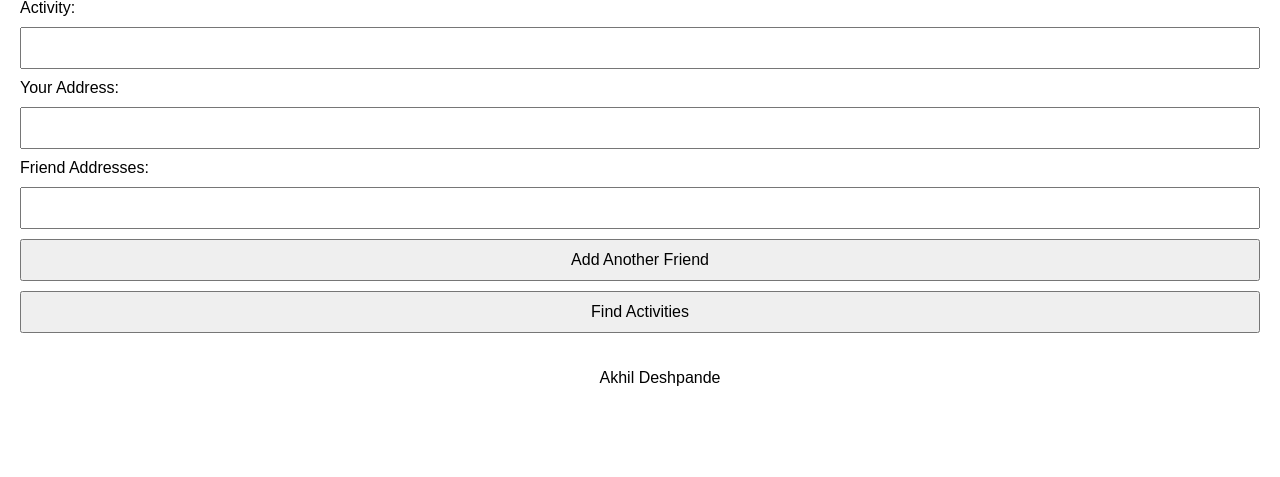
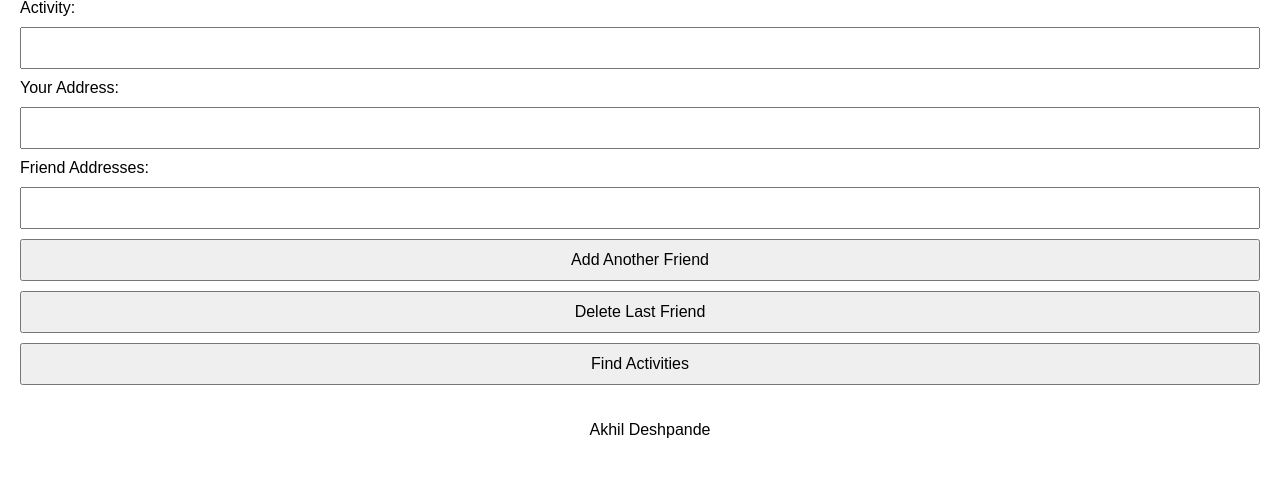
Before and after one commit to adeshpande03/PlanSpacer, a Flask app: page / in a window 1280 px wide. Shown: the part 121-598 px from the top of the page. Run offline with Flask 3, Linux system fonts and the light colour scheme; some libraries are stand-ins or nearby versions.

Commit message:
added bmac and some footer styles

```diff
--- a/static/css/styles.css
+++ b/static/css/styles.css
@@ -1,5 +1,3 @@
-/* static/css/styles.css */
-
 body {
   font-family: Arial, sans-serif;
   margin: 0;
@@ -16,13 +14,19 @@ main {
   padding: 20px;
 }
 
+#friend_addresses_container {
+  display: flex;
+  flex-direction: column;
+  gap: 10px;
+}
 form {
   display: flex;
   flex-direction: column;
   gap: 10px;
 }
 
-input, button {
+input,
+button {
   padding: 10px;
   font-size: 16px;
 }
@@ -39,7 +43,6 @@ footer {
   width: 100%;
 }
 
-
 footer ul {
   display: flex;
   justify-content: center;
@@ -48,4 +51,8 @@ footer ul {
 
 footer li {
   margin: 0 10px;
+  display: flex;
+  justify-content: center;
+  align-content: center;
+  flex-direction: column;
 }
--- a/static/js/scripts.js
+++ b/static/js/scripts.js
@@ -1,5 +1,3 @@
-// static/js/scripts.js
-
 let friendCount = 1;
 
 function initializeAutocomplete(id) {
@@ -18,8 +16,19 @@ document.addEventListener("DOMContentLoaded", function () {
     input.name = "friend_addresses";
     input.id = `friend_address_${friendCount}`;
     input.required = true;
-    input.classList.add("autocomplete");
-    document.forms[0].insertBefore(input, this);
-    initializeAutocomplete(input.id); // Initialize autocomplete for the new input
+    document.getElementById("friend_addresses_container").appendChild(input);
+    initializeAutocomplete(input.id);
   });
+
+  document
+    .getElementById("delete_friend")
+    .addEventListener("click", function () {
+      if (friendCount > 1) {
+        let friendContainer = document.getElementById(
+          "friend_addresses_container"
+        );
+        friendContainer.removeChild(friendContainer.lastElementChild);
+        friendCount -= 1;
+      }
+    });
 });
--- a/templates/base.html
+++ b/templates/base.html
@@ -25,6 +25,21 @@
   <footer>
     <ul>
       <li>Akhil Deshpande</li>
+      <li>
+        <script
+          type="text/javascript"
+          src="https://cdnjs.buymeacoffee.com/1.0.0/button.prod.min.js"
+          data-name="bmc-button"
+          data-slug="impgriffin"
+          data-color="#40DCA5"
+          data-emoji=""
+          data-font="Cookie"
+          data-text="Buy me a coffee"
+          data-outline-color="#000000"
+          data-font-color="#ffffff"
+          data-coffee-color="#FFDD00"
+        ></script>
+      </li>
     </ul>
   </footer>
 </html>
--- a/templates/index.html
+++ b/templates/index.html
@@ -1,4 +1,3 @@
-<!-- templates/index.html -->
 {% extends "base.html" %} {% block content %}
 <form action="{{ url_for('results') }}" method="POST">
   <label for="activity">Activity:</label>
@@ -7,9 +6,12 @@
   <label for="user_address">Your Address:</label>
   <input type="text" id="user_address" name="user_address" required />
 
-  <label for="friend_addresses">Friend Addresses:</label>
-  <input type="text" id="friend_addresses" name="friend_addresses" required />
+  <div id="friend_addresses_container">
+    <label for="friend_addresses">Friend Addresses:</label>
+    <input type="text" id="friend_addresses" name="friend_addresses" required />
+  </div>
   <button type="button" id="add_friend">Add Another Friend</button>
+  <button type="button" id="delete_friend">Delete Last Friend</button>
 
   <button type="submit">Find Activities</button>
 </form>
```
Lines whose indentation alone changed are shown as unchanged.
